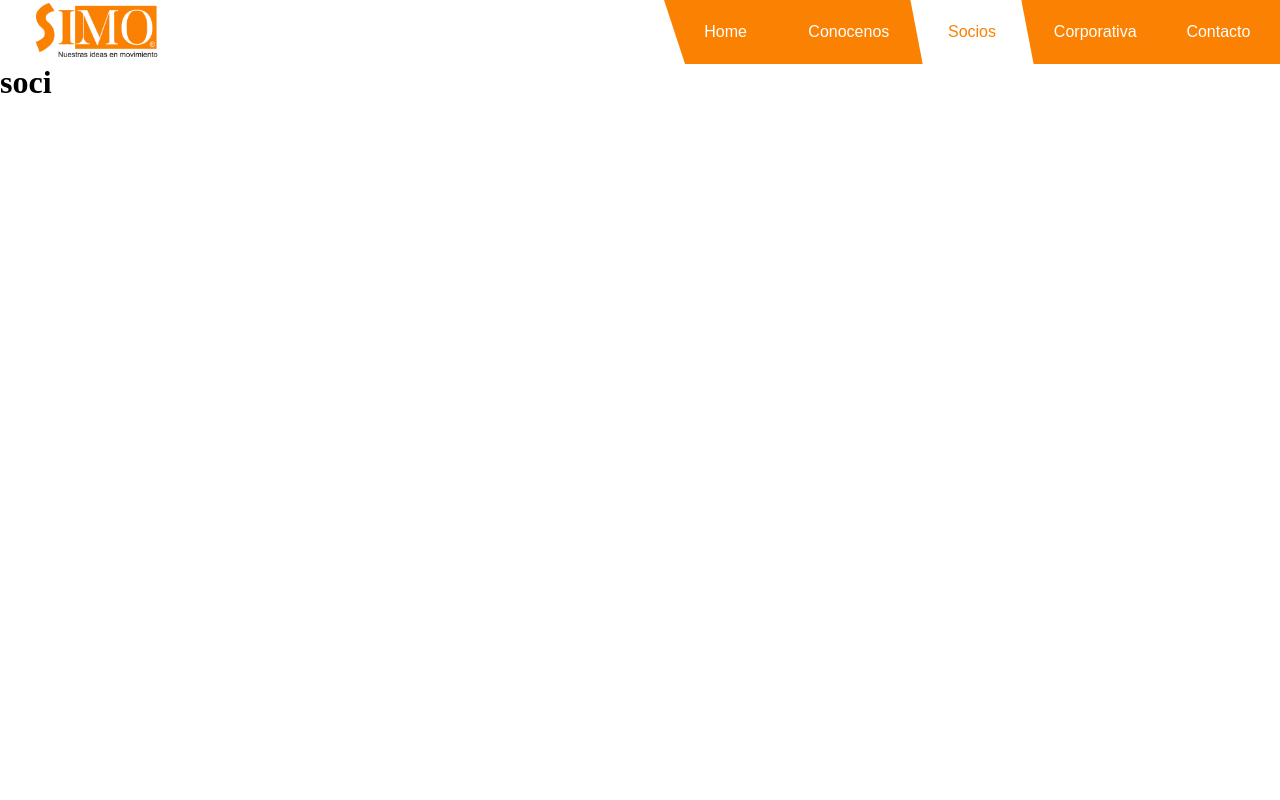
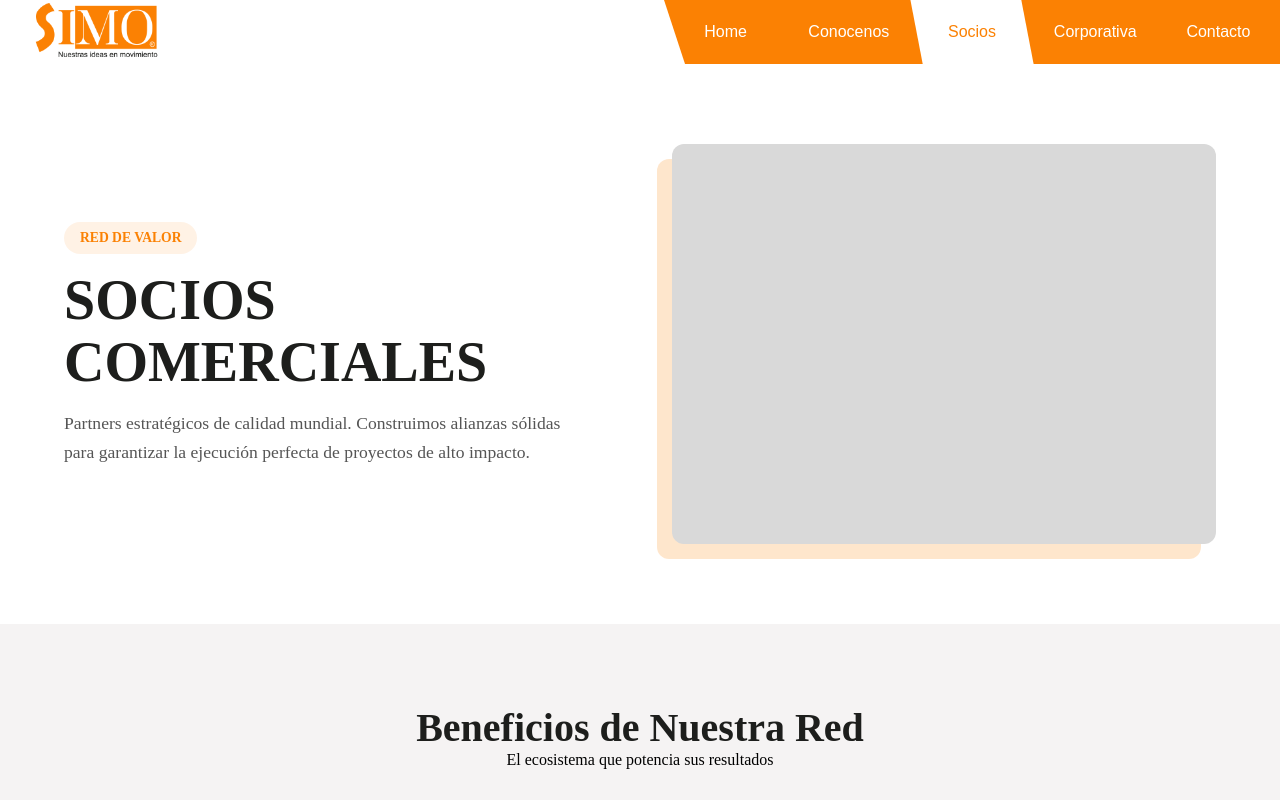
Before and after one commit to RodHdez/Proyecto-Web-para-SIMO, a React (Vite) app: page /Socios in a window 1280 px wide. Built offline with nearby package versions, Linux system fonts and the light colour scheme; a web font is replaced by a local one.

Commit message:
Pagina Socios desarrollada
Agregada la pagina de Socios con componentes iniciales y estilo

```diff
--- /dev/null
+++ b/src/Paginas/Socios.css
@@ -0,0 +1,199 @@
+/* contenedor principal de la pagina socios */
+.socios-contenedor {
+  width: 100%;
+  display: flex;
+  flex-direction: column;
+}
+
+/* seccion hero principal */
+.socios-hero {
+  display: flex;
+  align-items: center;
+  padding: 5rem 4rem;
+  background-color: #ffffff;
+  gap: 4rem;
+}
+
+.hero-texto {
+  flex: 1;
+}
+
+/* etiqueta naranja redondeada */
+.badge-naranja {
+  display: inline-block;
+  background-color: rgba(251, 129, 3, 0.1);
+  color: #fb8103;
+  padding: 0.5rem 1rem;
+  border-radius: 99px;
+  font-weight: 700;
+  font-size: 0.85rem;
+  margin-bottom: 1rem;
+}
+
+.hero-texto h1 {
+  font-size: 3.5rem;
+  font-weight: 800;
+  color: #1d1e1c;
+  line-height: 1.1;
+  margin-bottom: 1rem;
+}
+
+.hero-texto p {
+  color: #555;
+  font-size: 1.1rem;
+  line-height: 1.6;
+  max-width: 500px;
+}
+
+/* placeholder para la imagen corporativa grande */
+.hero-imagen {
+  flex: 1;
+  height: 400px;
+  background-color: #d9d9d9;
+  border-radius: 12px;
+  /* sombra naranja desplazada segun el diseño */
+  box-shadow: -15px 15px 0px 0px rgba(251, 129, 3, 0.2);
+}
+
+/* seccion de beneficios con fondo gris claro */
+.socios-beneficios {
+  padding: 5rem 4rem;
+  background-color: #f5f3f3;
+}
+
+.beneficios-header {
+  text-align: center;
+  margin-bottom: 4rem;
+}
+
+.beneficios-header h2 {
+  font-size: 2.5rem;
+  font-weight: 800;
+  color: #1d1e1c;
+}
+
+/* grid de 2x2 para las tarjetas de beneficios */
+.beneficios-grid {
+  display: grid;
+  grid-template-columns: repeat(2, 1fr);
+  gap: 2rem;
+}
+
+.beneficio-card {
+  background-color: #ffffff;
+  padding: 2.5rem;
+  border-radius: 12px;
+  border: 1px solid #eaeaea;
+  transition: transform 0.2s ease;
+}
+
+.beneficio-card:hover {
+  transform: translateY(-5px);
+}
+
+.beneficio-icono {
+  font-size: 2rem;
+  margin-bottom: 1rem;
+}
+
+.beneficio-card h3 {
+  font-size: 1.3rem;
+  font-weight: 700;
+  margin-bottom: 0.8rem;
+  color: #1d1e1c;
+}
+
+.beneficio-card p {
+  color: #666;
+  font-size: 0.95rem;
+  line-height: 1.6;
+}
+
+/* seccion de logos de aliados con fondo oscuro */
+.socios-logos {
+  background-color: #1d1e1c;
+  padding: 5rem 4rem;
+  text-align: center;
+  color: #ffffff;
+}
+
+.socios-logos h2 {
+  font-size: 2rem;
+  font-weight: 700;
+  margin-bottom: 3rem;
+  letter-spacing: 0.05em;
+}
+
+/* grid de 6 columnas para alinear los logos */
+.logos-grid {
+  display: grid;
+  grid-template-columns: repeat(6, 1fr);
+  gap: 2rem;
+  align-items: center;
+  opacity: 0.5; /* simula el efecto de logos en escala de grises transparentes */
+}
+
+.logo-placeholder {
+  height: 40px;
+  background-color: #ffffff;
+  border-radius: 4px;
+}
+
+/* seccion final dinamica */
+.socios-dinamica {
+  display: flex;
+  padding: 5rem 4rem;
+  background-color: #ffffff;
+  gap: 4rem;
+  align-items: center;
+}
+
+.dinamica-texto {
+  flex: 1;
+}
+
+.dinamica-texto h2 {
+  font-size: 2.5rem;
+  font-weight: 800;
+  margin-bottom: 1rem;
+  color: #1d1e1c;
+}
+
+.dinamica-texto p {
+  color: #555;
+  margin-bottom: 2.5rem;
+  line-height: 1.6;
+  max-width: 500px;
+}
+
+/* boton con el corte en diagonal de simo */
+.boton-naranja {
+  background-color: #fb8103;
+  color: #ffffff;
+  border: none;
+  padding: 1rem 2.5rem;
+  font-weight: 700;
+  font-size: 1rem;
+  cursor: pointer;
+  clip-path: polygon(0% 0%, 90% 0%, 100% 100%, 10% 100%);
+  transition: opacity 0.2s;
+}
+
+.boton-naranja:hover {
+  opacity: 0.85;
+}
+
+/* grid de imagenes 2x2 de la seccion dinamica */
+.dinamica-galeria {
+  flex: 1;
+  display: grid;
+  grid-template-columns: repeat(2, 1fr);
+  gap: 1rem;
+}
+
+.galeria-img {
+  background-color: #d9d9d9;
+  height: 200px;
+  border-radius: 8px;
+  object-fit: cover;
+}
--- a/src/Paginas/Socios.tsx
+++ b/src/Paginas/Socios.tsx
@@ -1,10 +1,101 @@
-import TransiciondePag from "../Componentes/TransiciondePag"
+import TransiciondePag from "../Componentes/TransiciondePag";
+import Footer from "../Componentes/Footer";
+import { useNavigate } from "react-router-dom";
+import "./Socios.css";
+
 export default function Socios() {
+  const navigate = useNavigate();
+
   return (
     <TransiciondePag>
-    <main>
-      <h1>soci</h1>
-    </main>
+      <div className="socios-contenedor">
+
+        {/* seccion hero principal */}
+        <section className="socios-hero">
+          <div className="hero-texto">
+            <span className="badge-naranja">RED DE VALOR</span>
+            <h1>SOCIOS COMERCIALES</h1>
+            <p>
+              Partners estratégicos de calidad mundial. Construimos alianzas sólidas
+              para garantizar la ejecución perfecta de proyectos de alto impacto.
+            </p>
+          </div>
+          {/* placeholder para la foto corporativa con sombra */}
+          <div className="hero-imagen"></div>
+        </section>
+
+        {/* seccion de tarjetas de beneficios */}
+        <section className="socios-beneficios">
+          <div className="beneficios-header">
+            <h2>Beneficios de Nuestra Red</h2>
+            <p>El ecosistema que potencia sus resultados</p>
+          </div>
+
+          <div className="beneficios-grid">
+            <div className="beneficio-card">
+              <div className="beneficio-icono">🔶</div>
+              <h3>Alianzas Estratégicas</h3>
+              <p>Conexiones directas con los líderes de la industria tecnológica e infraestructura.</p>
+            </div>
+
+            <div className="beneficio-card">
+              <div className="beneficio-icono">🔶</div>
+              <h3>Red de Expertos</h3>
+              <p>Acceso a un pool global de especialistas altamente certificados y experimentados.</p>
+            </div>
+
+            <div className="beneficio-card">
+              <div className="beneficio-icono">🔶</div>
+              <h3>Alcance Regional</h3>
+              <p>Fuerte presencia en toda la región para brindar un soporte local rápido y efectivo.</p>
+            </div>
+
+            <div className="beneficio-card">
+              <div className="beneficio-icono">🔶</div>
+              <h3>Innovación Continua</h3>
+              <p>Integración constante de metodologías disruptivas y nuevas tecnologías.</p>
+            </div>
+          </div>
+        </section>
+
+        {/* seccion de logos en escala de grises */}
+        <section className="socios-logos">
+          <h2>NUESTROS ALIADOS ESTRATÉGICOS</h2>
+          <div className="logos-grid">
+            <div className="logo-placeholder"></div>
+            <div className="logo-placeholder"></div>
+            <div className="logo-placeholder"></div>
+            <div className="logo-placeholder"></div>
+            <div className="logo-placeholder"></div>
+            <div className="logo-placeholder"></div>
+          </div>
+        </section>
+
+        {/* seccion dinamica con galeria */}
+        <section className="socios-dinamica">
+          <div className="dinamica-texto">
+            <h2>EL PODER DE LA COLABORACIÓN</h2>
+            <p>
+              Creemos en los ecosistemas de valor. Cuando las mejores mentes y
+              herramientas se unen, los resultados trascienden las expectativas.
+            </p>
+            <button className="boton-naranja" onClick={() => navigate("/Contacto")}>
+              Únete a nuestra Red
+            </button>
+          </div>
+
+          <div className="dinamica-galeria">
+            <div className="galeria-img"></div>
+            <div className="galeria-img"></div>
+            <div className="galeria-img"></div>
+            <div className="galeria-img"></div>
+          </div>
+        </section>
+
+        {/* footer integrado al final de la pagina */}
+        <Footer />
+
+      </div>
     </TransiciondePag>
-  )
+  );
 }
```
